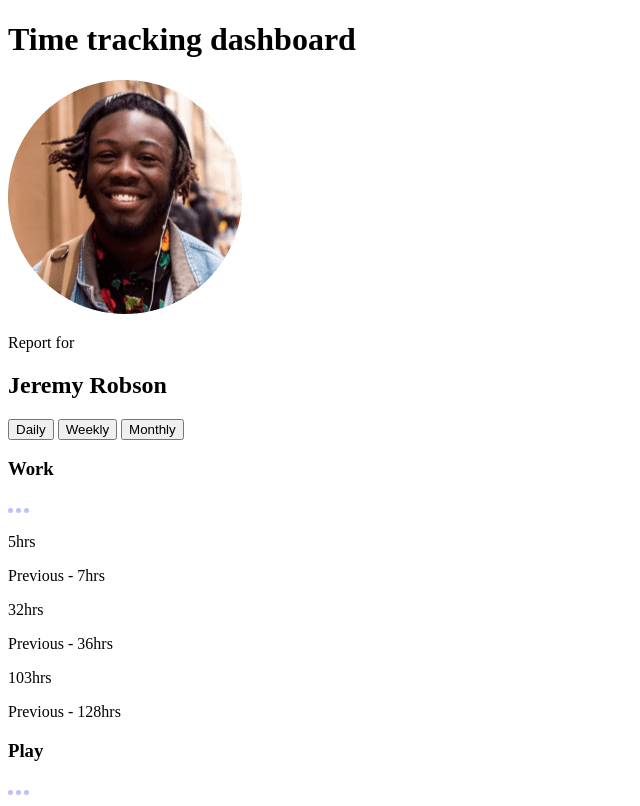
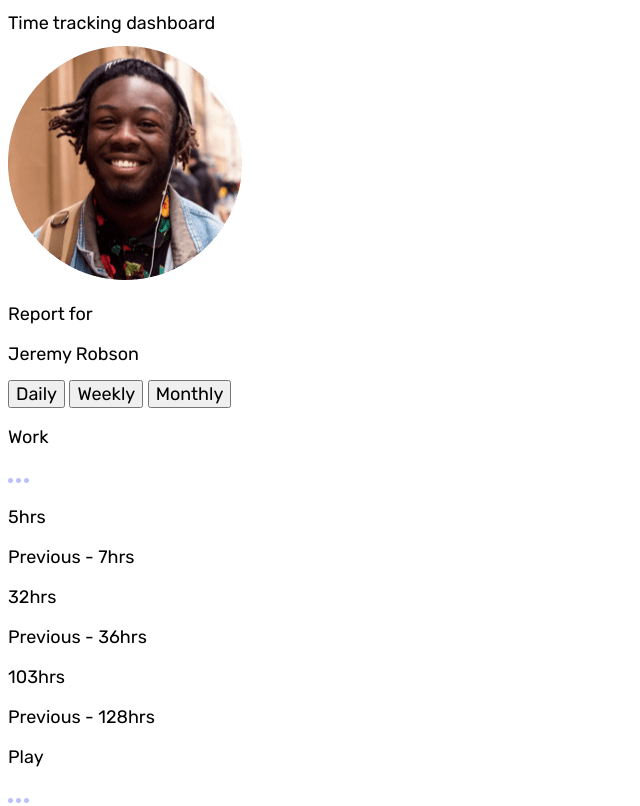
Before and after one commit to rohantayal/time-tracking-dashboard, a plain HTML site: page index.html in a window 1280 px wide. Shown: the top 806 px of the page, without its empty margins (0-640 px from the left). Drawn offline with Linux system fonts and the light colour scheme.

Commit message:
added font style

```diff
--- a/index.html
+++ b/index.html
@@ -8,6 +8,7 @@
   <link rel="icon" type="image/png" sizes="32x32" href="./images/favicon-32x32.png">
 
   <link rel="stylesheet" href="./style/index.css">
+  <link rel="stylesheet" href="./style/font.css">
 
   <title>Frontend Mentor | Time tracking dashboard</title>
 
--- /dev/null
+++ b/style/font.css
@@ -0,0 +1,10 @@
+@font-face {
+    font-family: "rubik";
+    src: url(./Rubik-VariableFont_wght.ttf) format("truetype");
+}
+
+*{
+    font-size: 18px;
+    font-family: "rubik";
+    font-weight: normal;
+}
```
Also changed, not shown: style/Rubik-VariableFont_wght.ttf (added).
